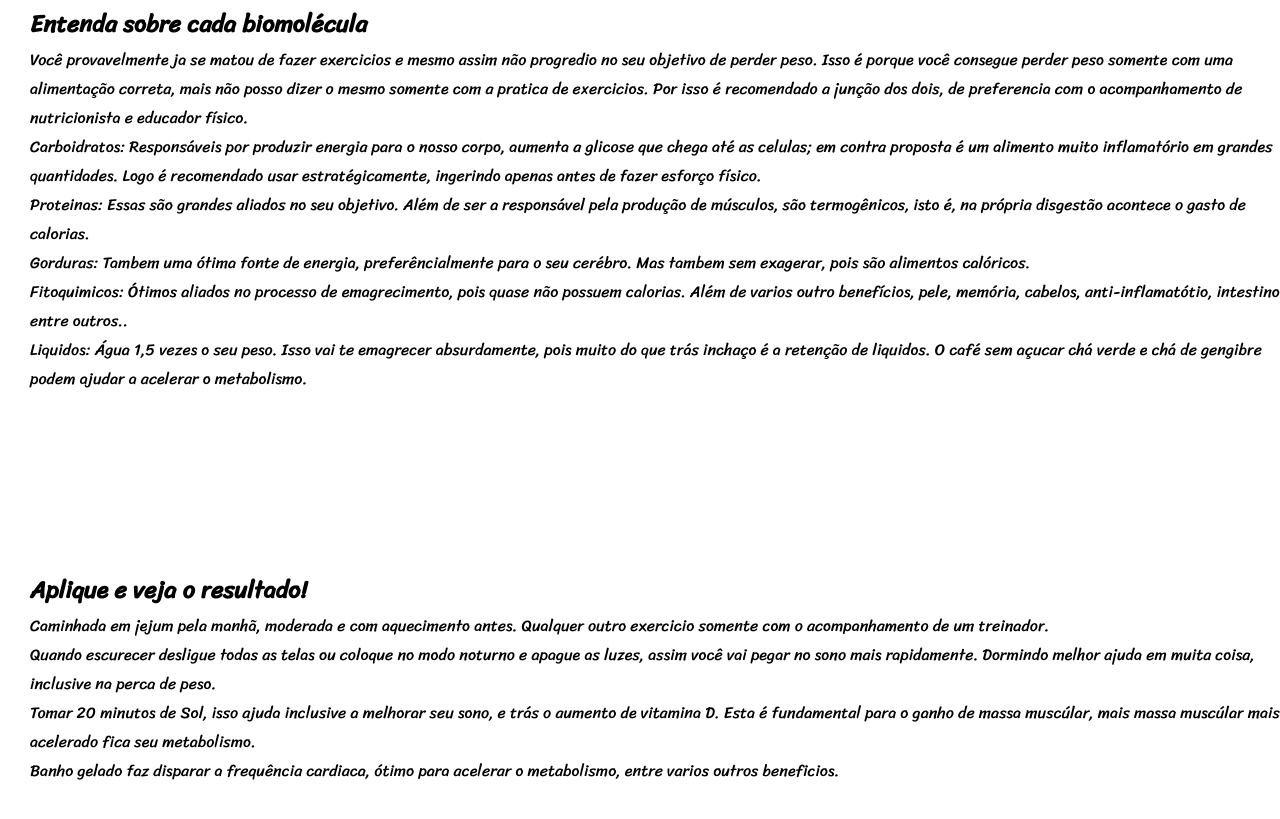
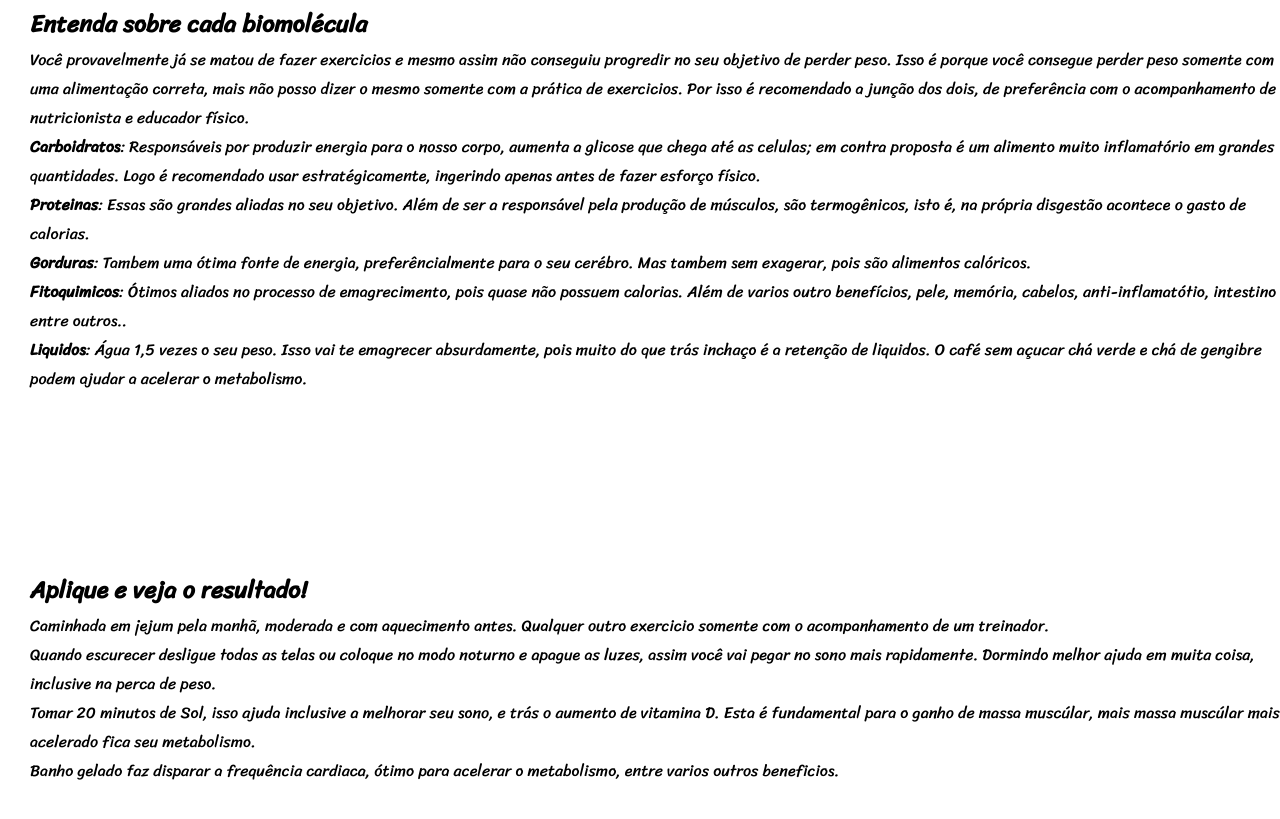
Before and after one commit to Pentriks/projeto-nutri, a plain HTML site: page index.html in a window 1280 px wide. Shown: the part 2676-3495 px from the top of the page. Drawn offline with Linux system fonts and the light colour scheme.

Commit message:
Atualizei palavras em negrito

```diff
--- a/index.html
+++ b/index.html
@@ -105,12 +105,12 @@ Consideradas besteiras <br>
     <section class="normal">
 <h2>Entenda sobre cada biomolécula</h2>
 <p>
-    Você provavelmente ja se matou de fazer exercicios e mesmo assim não progredio no seu objetivo de perder peso. Isso é porque você consegue perder peso somente com uma alimentação correta, mais não posso dizer o mesmo somente com a pratica de exercicios. Por isso é recomendado a junção dos dois, de preferencia com o acompanhamento de nutricionista e educador físico. <br>
-    Carboidratos: Responsáveis por produzir energia para o nosso corpo, aumenta a glicose que chega até as celulas; em contra proposta é um alimento muito inflamatório em grandes quantidades. Logo é recomendado usar estratégicamente, ingerindo apenas antes de fazer esforço físico. <br>
-    Proteinas: Essas são grandes aliados no seu objetivo. Além de ser a responsável pela produção de músculos, são termogênicos, isto é, na própria disgestão acontece o gasto de calorias. <br>
-    Gorduras: Tambem uma ótima fonte de energia, preferêncialmente para o seu cerébro. Mas tambem sem exagerar, pois são alimentos calóricos. <br>
-    Fitoquimicos: Ótimos aliados no processo de emagrecimento, pois quase não possuem calorias. Além de varios outro benefícios, pele, memória, cabelos, anti-inflamatótio, intestino entre outros.. <br>
-    Liquidos: Água 1,5 vezes o seu peso. Isso vai te emagrecer absurdamente, pois muito do que trás inchaço é a retenção de liquidos. O café sem açucar chá verde e chá de gengibre podem ajudar a acelerar o metabolismo. <br>
+    Você provavelmente já se matou de fazer exercicios e mesmo assim não conseguiu progredir no seu objetivo de perder peso. Isso é porque você consegue perder peso somente com uma alimentação correta, mais não posso dizer o mesmo somente com a prática de exercicios. Por isso é recomendado a junção dos dois, de preferência com o acompanhamento de nutricionista e educador físico. <br>
+    <strong>Carboidratos</strong>: Responsáveis por produzir energia para o nosso corpo, aumenta a glicose que chega até as celulas; em contra proposta é um alimento muito inflamatório em grandes quantidades. Logo é recomendado usar estratégicamente, ingerindo apenas antes de fazer esforço físico. <br>
+    <strong>Proteinas</strong>: Essas são grandes aliadas no seu objetivo. Além de ser a responsável pela produção de músculos, são termogênicos, isto é, na própria disgestão acontece o gasto de calorias. <br>
+    <strong>Gorduras</strong>: Tambem uma ótima fonte de energia, preferêncialmente para o seu cerébro. Mas tambem sem exagerar, pois são alimentos calóricos. <br>
+    <strong>Fitoquimicos</strong>: Ótimos aliados no processo de emagrecimento, pois quase não possuem calorias. Além de varios outro benefícios, pele, memória, cabelos, anti-inflamatótio, intestino entre outros.. <br>
+    <strong>Liquidos</strong>: Água 1,5 vezes o seu peso. Isso vai te emagrecer absurdamente, pois muito do que trás inchaço é a retenção de liquidos. O café sem açucar chá verde e chá de gengibre podem ajudar a acelerar o metabolismo. <br>
 </p>
     </section>
     <section class="normal">
@@ -119,7 +119,7 @@ Consideradas besteiras <br>
     Caminhada em jejum pela manhã, moderada e com aquecimento antes. Qualquer outro exercicio somente com o acompanhamento de um treinador. <br>
     Quando escurecer desligue todas as telas ou coloque no modo noturno e apague as luzes, assim você vai pegar no sono mais rapidamente. Dormindo melhor ajuda em muita coisa, inclusive na perca de peso. <br>
     Tomar 20 minutos de Sol, isso ajuda inclusive a melhorar seu sono, e trás o aumento de vitamina D. Esta é fundamental para o ganho de massa muscúlar, mais massa muscúlar mais acelerado fica seu metabolismo. <br>
-    Banho gelado faz disparar a frequência cardiaca, ótimo para acelerar o metabolismo, entre varios outros beneficios.
+    Banho gelado faz disparar a frequência cardiaca, ótimo para acelerar o metabolismo, entre varios outros beneficios. <br>
 </p>
     </section>
     <footer>
```
